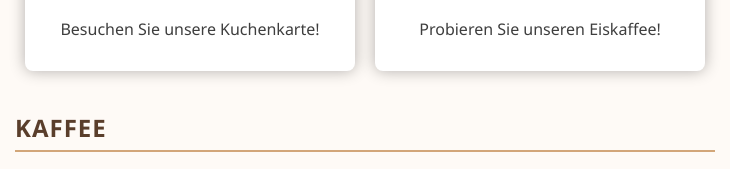
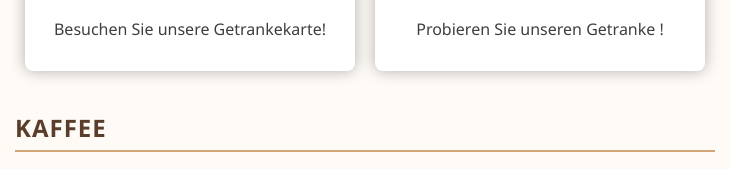
Before and after one commit to valdrin2001/cafe-zendler-menu, a plain HTML site: page index.html in a window 1280 px wide. Shown: the part 805-974 px from the top of the page, 275-1005 px from the left. Drawn offline with Linux system fonts and the light colour scheme.

Commit message:
Update index.html

```diff
--- a/index.html
+++ b/index.html
@@ -198,13 +198,13 @@
   <div class="popup-window" id="popup1">
     <button class="popup-close" onclick="document.getElementById('popup1').style.display='none'">&times;</button>
     <img src="ice coffe .jpg" alt="Reklame 1" />
-    <p>Besuchen Sie unsere Kuchenkarte!</p>
+    <p>Besuchen Sie unsere Getrankekarte!</p>
   </div>
 
   <div class="popup-window" id="popup2">
     <button class="popup-close" onclick="document.getElementById('popup2').style.display='none'">&times;</button>
     <img src="ice chai .jpg" alt="Reklame 2" />
-    <p>Probieren Sie unseren Eiskaffee!</p>
+    <p>Probieren Sie unseren Getranke !</p>
   </div>
 </div>
 
```
